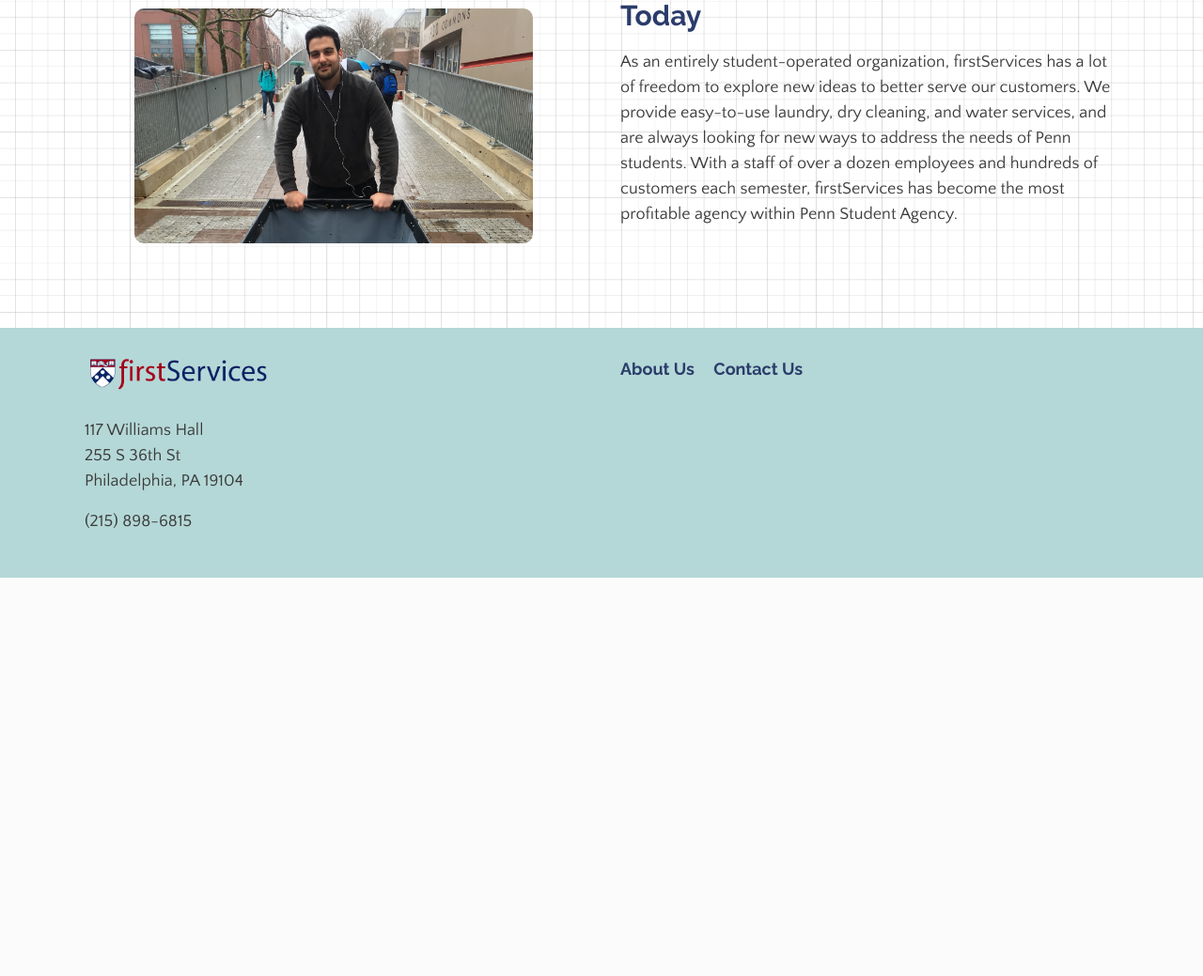
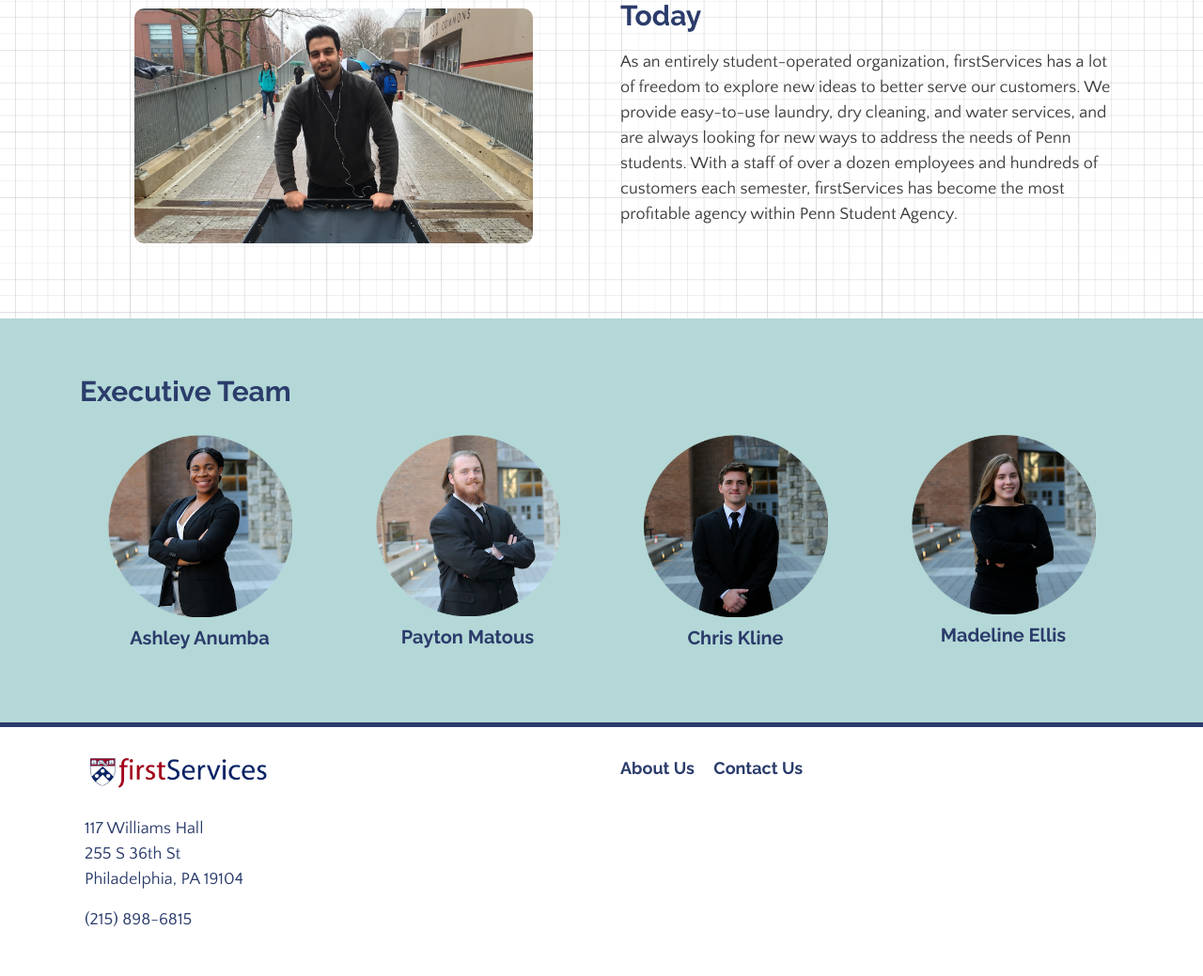
Before and after one commit to firstServices/firstServices.github.io, a PHP site: page /about.html in a window 1280 px wide. Shown: the part 522-1561 px from the top of the page at 94% size. Before the commit the page ends 1137 px from the top, so only its background shows below. Run offline with PHP 8.4, Linux system fonts and the light colour scheme.

Commit message:
add exec headshots

```diff
--- a/about.html
+++ b/about.html
@@ -89,7 +89,31 @@
       </div>
     </div>
 
-    <footer class="footer">
+    <div class="container-fluid exec" style="margin-top:70px">
+      <div class="container">
+        <h1>Executive Team</h1>
+        <div class="row">
+          <div class="col">
+            <img class="headshot" src="img/headshots/1.png">
+            <h2 style="text-align:center;">Ashley Anumba</h2>
+          </div>
+          <div class="col">
+            <img class="headshot" src="img/headshots/2.png">
+            <h2 style="text-align:center;">Payton Matous</h2>
+          </div>
+          <div class="col">
+            <img class="headshot" src="img/headshots/3.png">
+            <h2 style="text-align:center;">Chris Kline</h2>
+          </div>
+          <div class="col">
+            <img class="headshot" src="img/headshots/4.png">
+            <h2 style="text-align:center;">Madeline Ellis</h2>
+          </div>
+        </div>
+      </div>
+    </div>
+
+    <footer class="footer" style="margin-top:0px">
       <div class="container-fluid">
         <div class="container">
           <div class="row">
--- a/style.css
+++ b/style.css
@@ -64,7 +64,15 @@ a:hover {
 .footer {
   margin-top: 80px;
   padding: 20px;
-  background-color: var(--light-blue);
+  background-color: white;
+  color:var(--dark-blue);
+  border-top: 5px solid var(--dark-blue);
+}
+
+.footer a {
+  font-family: 'Raleway', sans-serif;
+  color:var(--dark-blue);
+  margin-right: 16px;
 }
 
 .navbar {
@@ -188,18 +196,16 @@ h4 {
   text-decoration: underline;
 }
 
-.footer a {
-  font-family: 'Raleway', sans-serif;
-  color: var(--dark-blue);
-  margin-right: 16px;
-}
-
 .exec {
+  padding-top: 50px;
+  padding-bottom: 50px;
   background-color: var(--light-blue);
+  margin-bottom: 0px;
 }
 
 .headshot {
   border-radius: 10px;
+  margin-left: 10%;
   width: 80%;
 }
 
```
Also changed, not shown: img/headshots/1.png (renamed from img/headshots/2020_AshleyAnumba_fsED.png), img/headshots/2.png (renamed from img/headshots/2020_fs_PaytonMatous.png), img/headshots/3.png (renamed from img/headshots/2020_ChrisKline_fs.png), img/headshots/4.png (renamed from img/headshots/2020_fs_MadelineEllis.png).
